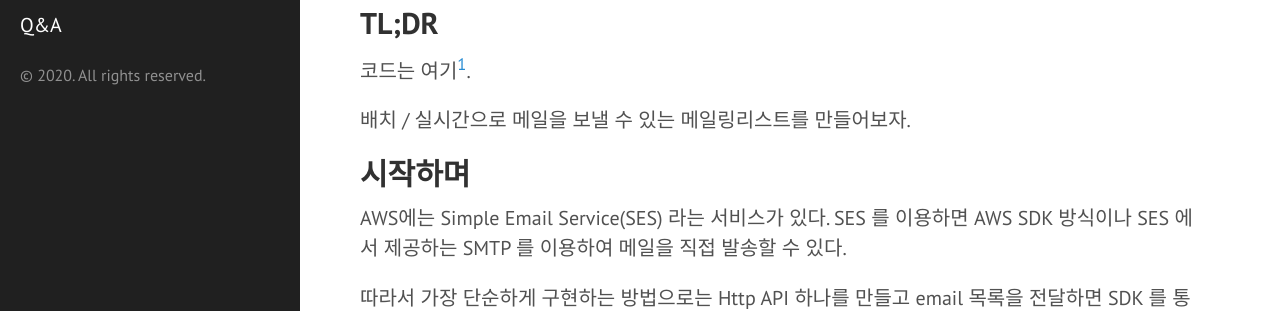
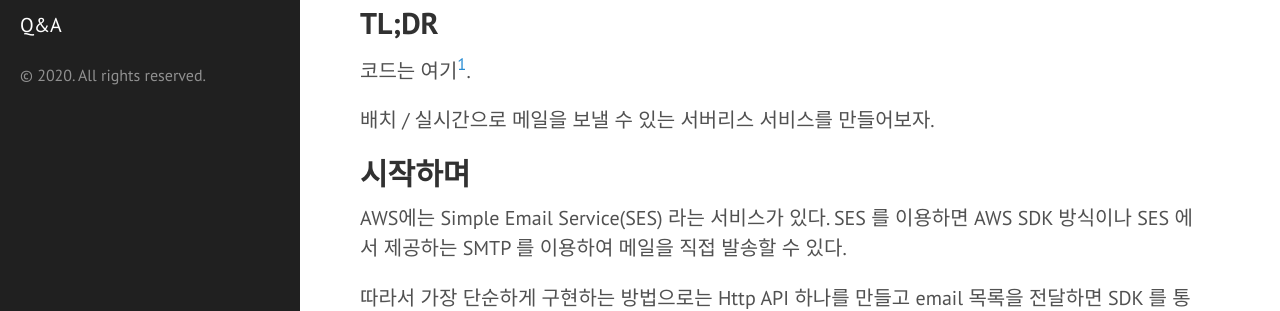
Before and after one commit to haandol/haandol.github.com, a Jekyll site: the page built from _posts/2020-05-12-serverless-mailing-service-on-aws.md, in a window 1280 px wide and 900 px high. Shown: the part 226-537 px from the top of the window. Built offline with Jekyll 4.4.1, drawn with Linux system fonts in a browser that asks for light colours; comment, search, counter and statistics services are not loaded.

Commit message:
modify tldr

```diff
--- a/_posts/2020-05-12-serverless-mailing-service-on-aws.md
+++ b/_posts/2020-05-12-serverless-mailing-service-on-aws.md
@@ -12,7 +12,7 @@ publish: true
 
 코드는 여기[^1].
 
-배치 / 실시간으로 메일을 보낼 수 있는 메일링리스트를 만들어보자.
+배치 / 실시간으로 메일을 보낼 수 있는 서버리스 서비스를 만들어보자.
 
 ## 시작하며
 
```
